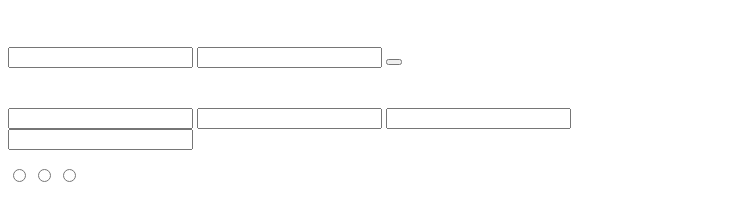
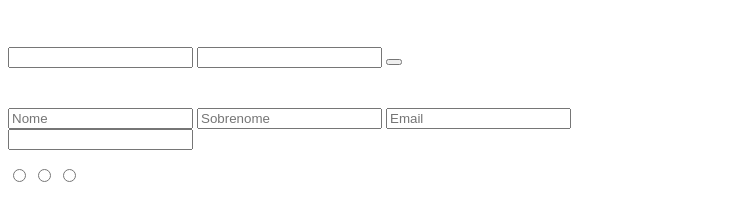
Before and after one commit to felipetfernandes/trybewarts, a website: page index.html in a window 1280 px wide. Shown: the top 198 px of the page, without its empty margins (0-738 px from the left). Drawn offline with Linux system fonts and the light colour scheme.

Commit message:
Realizado Requisito Obrigatório 08

```diff
--- a/index.html
+++ b/index.html
@@ -22,9 +22,9 @@
             <h2></h2>
             <!--  input dados -->
             <section>
-                <input type="text">
-                <input type="text">
-                <input type="text">
+                <input type="text" placeholder="Nome" id="input-name">
+                <input type="text" placeholder="Sobrenome" id="input-lastname">
+                <input type="email" placeholder="Email" id="input-email">
                 <input type="text">
             </section>
             <!-- checks -->
```
